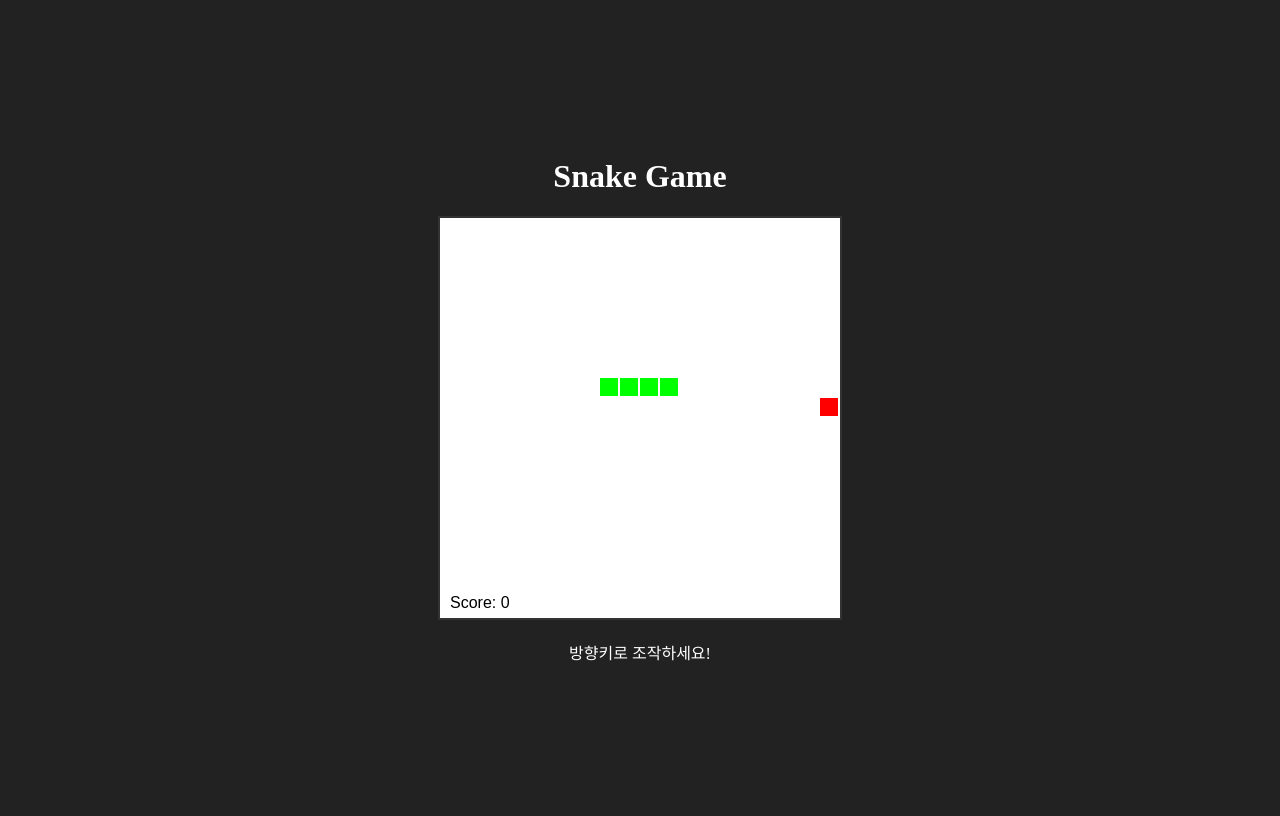
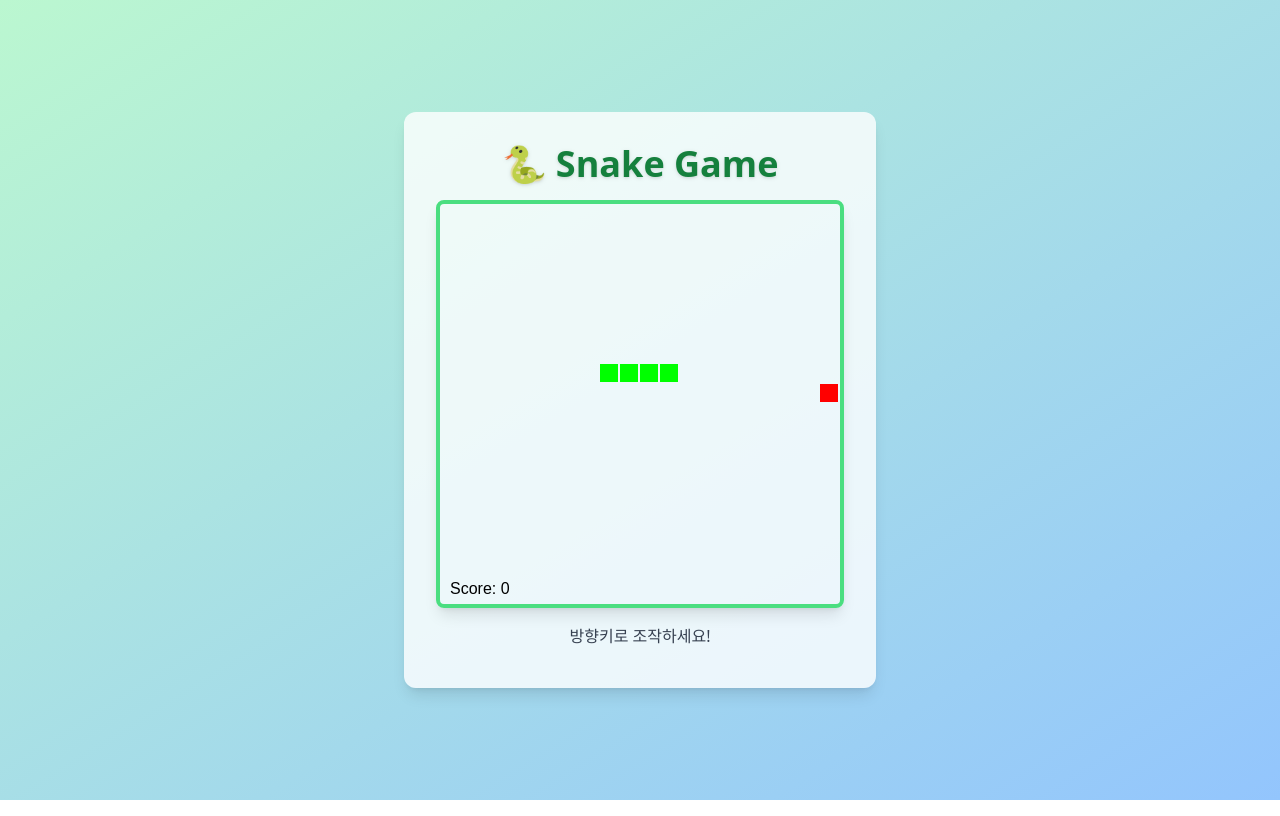
Before and after one commit to tspartner21/snake-game, a plain HTML site: page index.html in a window 1280 px wide. Drawn offline with nearby package versions, Linux system fonts and the light colour scheme.

Commit message:
디자인 개선 및 TailwindCSS 적용

```diff
--- a/index.html
+++ b/index.html
@@ -4,17 +4,14 @@
   <meta charset="UTF-8">
   <meta name="viewport" content="width=device-width, initial-scale=1.0">
   <title>Snake Game</title>
-  <style>
-    body { background: #222; display: flex; justify-content: center; align-items: center; height: 100vh; }
-    canvas { background: #fff; border: 2px solid #333; }
-    h1 { color: #fff; text-align: center; }
-  </style>
+  <script src="https://cdn.tailwindcss.com"></script>
 </head>
-<body>
-  <div>
-    <h1>Snake Game</h1>
-    <canvas id="game" width="400" height="400"></canvas>
-    <p style="color:white; text-align:center;">방향키로 조작하세요!</p>
+<body class="bg-gradient-to-br from-green-200 to-blue-300 min-h-screen flex flex-col items-center justify-center">
+  <div class="bg-white/80 rounded-xl shadow-lg p-8 flex flex-col items-center">
+    <h1 class="text-4xl font-extrabold text-green-700 mb-4 drop-shadow">🐍 Snake Game</h1>
+    <canvas id="game" width="400" height="400" class="rounded-lg border-4 border-green-400 shadow-lg mb-4"></canvas>
+    <p class="text-gray-700 text-center">방향키로 조작하세요!</p>
+    <div id="score" class="mt-2 text-lg font-bold text-green-800"></div>
   </div>
   <script src="snake.js"></script>
 </body>
```
